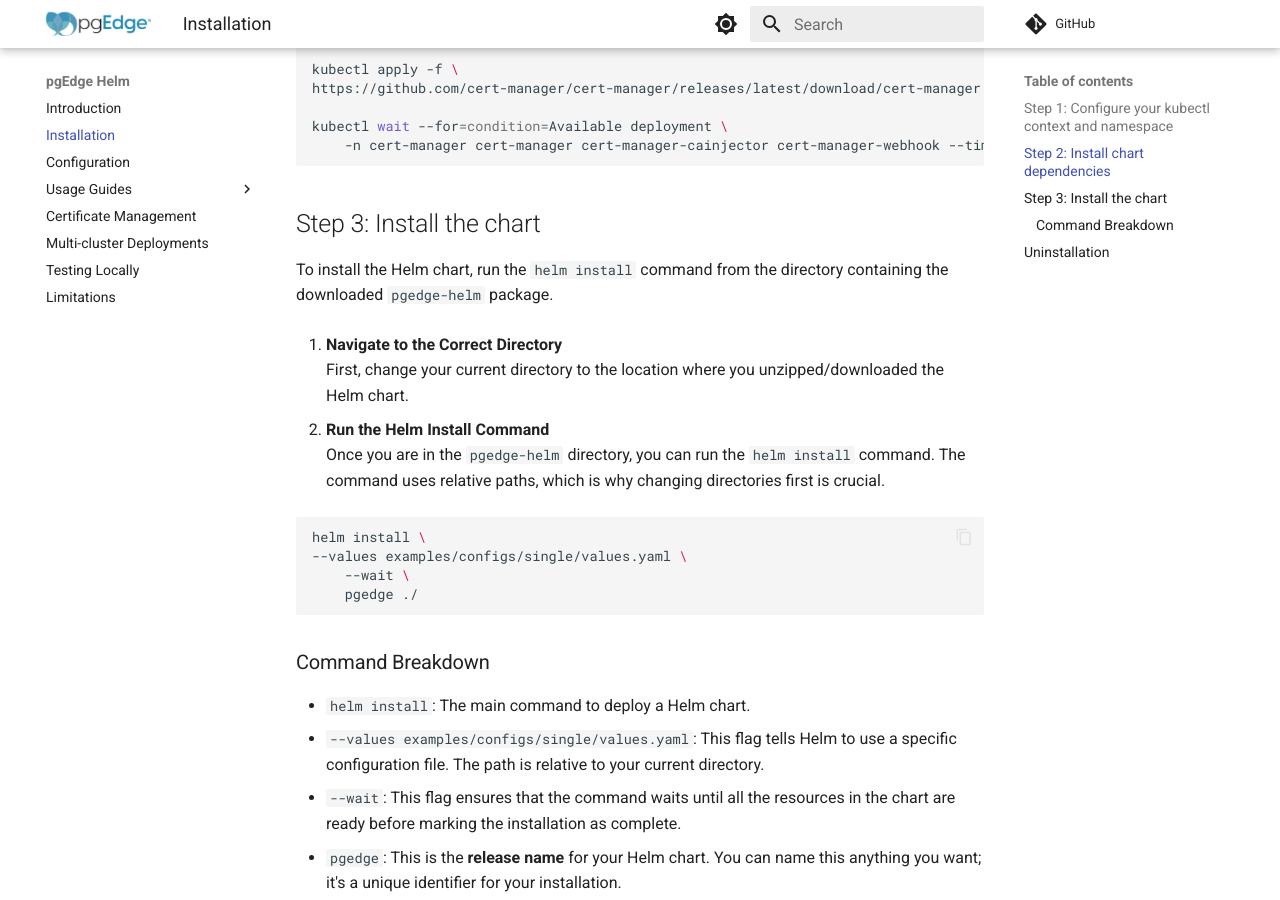
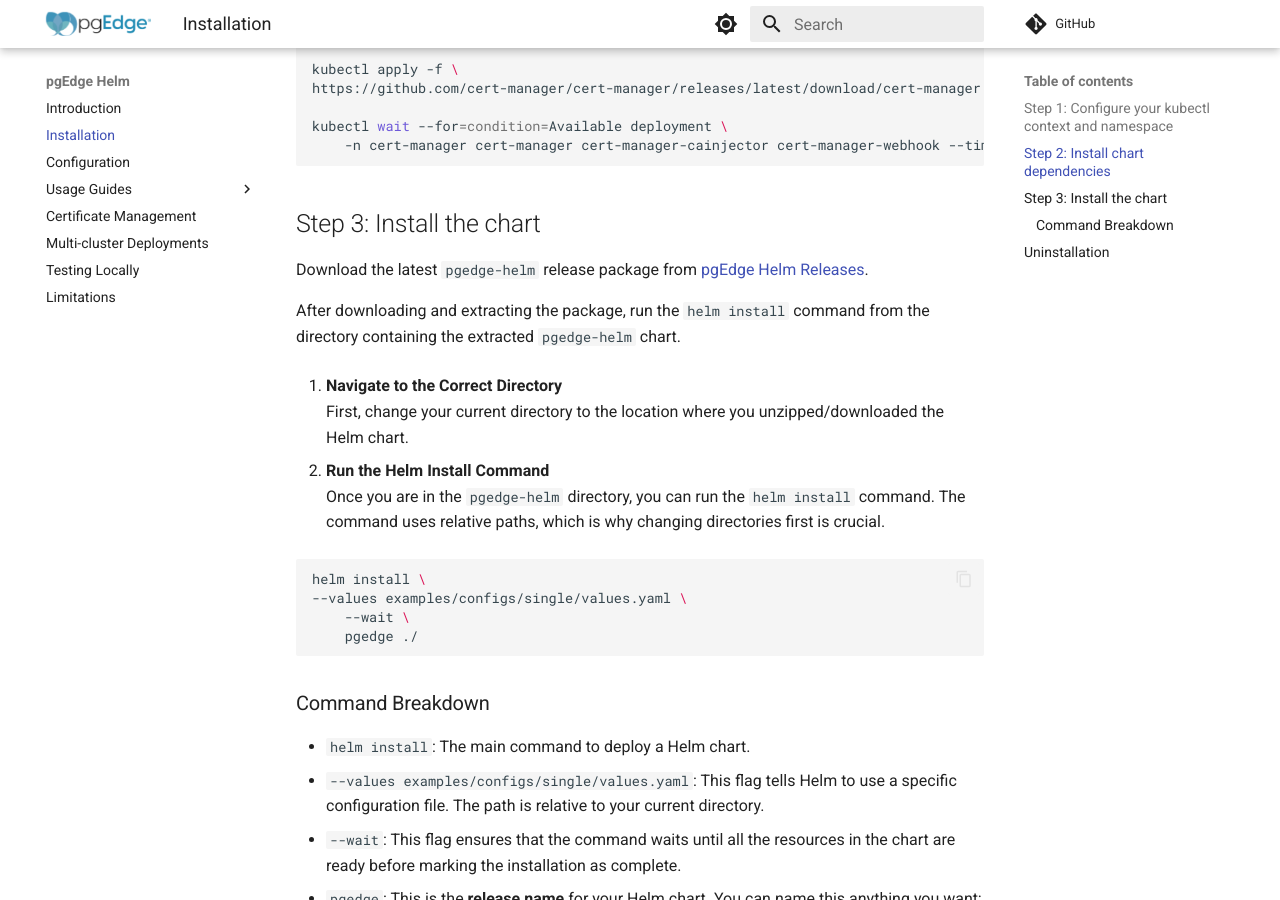
Before and after one commit to pgEdge/pgedge-helm, an MkDocs documentation site: the page built from docs/install.md, in a window 1280 px wide and 900 px high, scrolled down 2498 px. Built offline with MkDocs 1.6.1 and Material for MkDocs 9.7.7, drawn with Linux system fonts in a browser that asks for light colours; comment, search, counter and statistics services are not loaded.

Commit message:
add direct links to GitHub repo

```diff
--- a/docs/install.md
+++ b/docs/install.md
@@ -118,7 +118,9 @@
 
 ## Step 3: Install the chart
 
-To install the Helm chart, run the `helm install` command from the directory containing the downloaded `pgedge-helm` package.
+Download the latest `pgedge-helm` release package from [pgEdge Helm Releases](https://github.com/pgEdge/pgedge-helm/releases/).
+
+After downloading and extracting the package, run the `helm install` command from the directory containing the extracted `pgedge-helm` chart.
 
 1. **Navigate to the Correct Directory**
    First, change your current directory to the location where you unzipped/downloaded the Helm chart.
```
Also changed, not shown: docs/index.md (+1 -1 lines).
